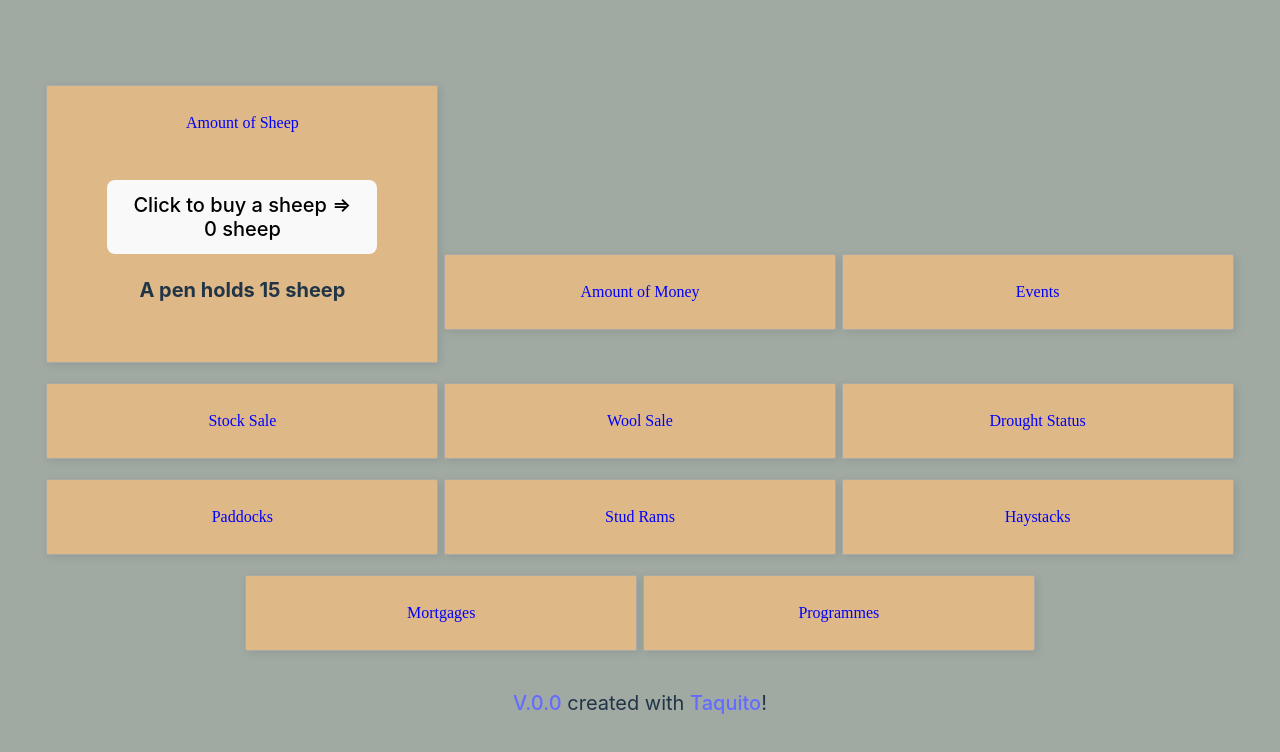
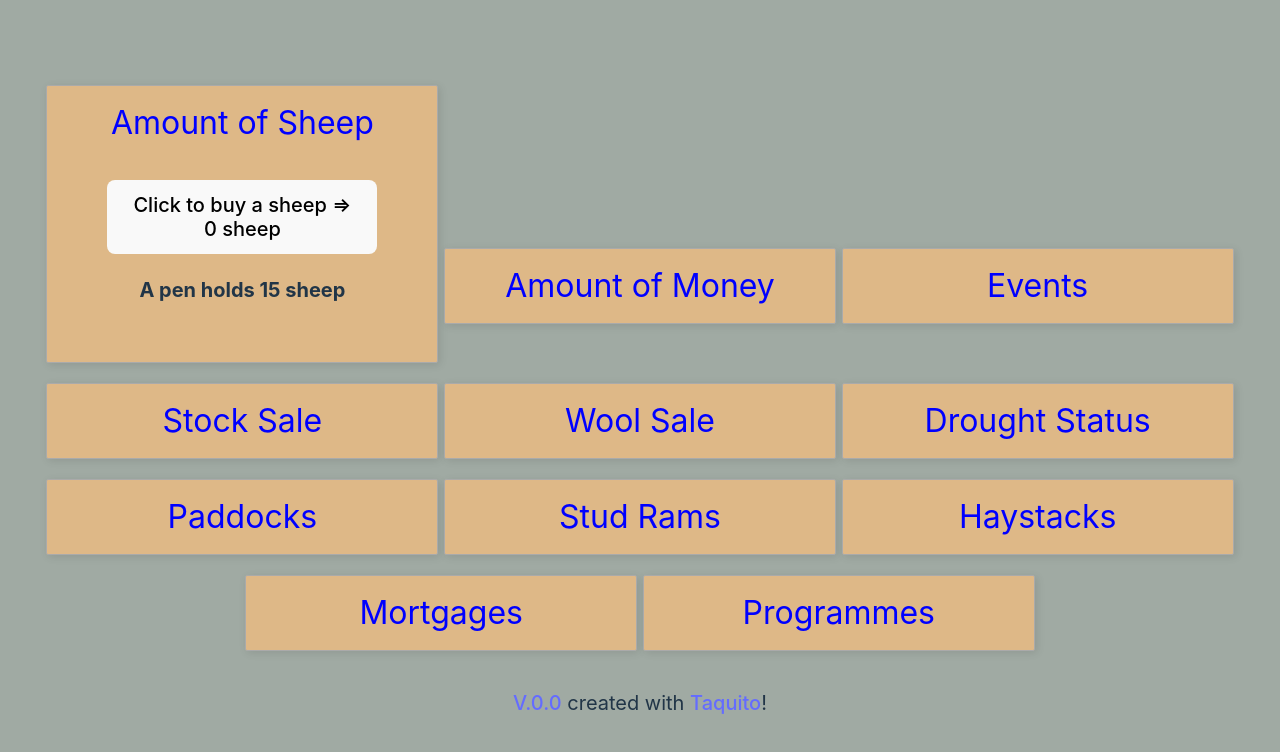
Before and after one commit to michaelkernaghan/gameofsheep, a Svelte app: page / in a window 1280 px wide. Shown: the top 752 px of the page. Built offline with nearby package versions, Linux system fonts and the light colour scheme.

Commit message:
layout UI boxes

```diff
--- a/src/app.css
+++ b/src/app.css
@@ -48,8 +48,7 @@ h1 {
 }
 
 .note {
-  font-size: 16px;
-  font-family: "Racing Sans One", cursive;
+  font-size: 32px;
   color: blue;
   margin: 5px;
 }
```
